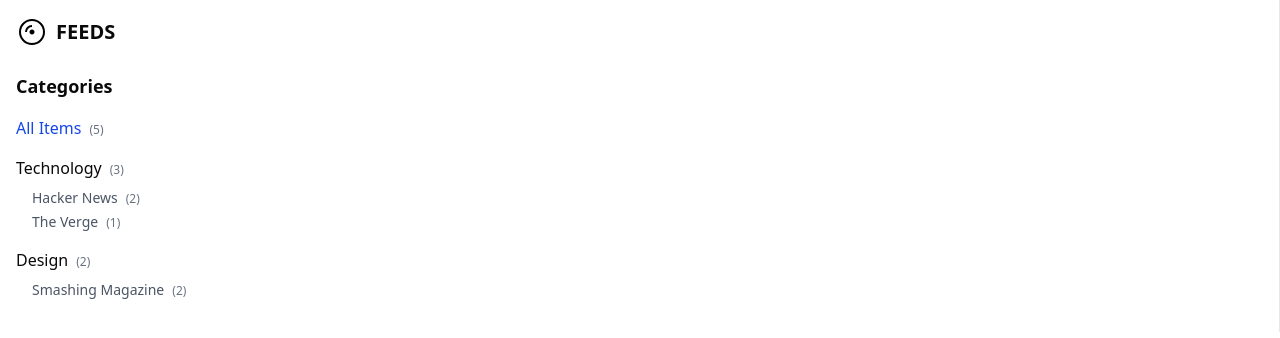
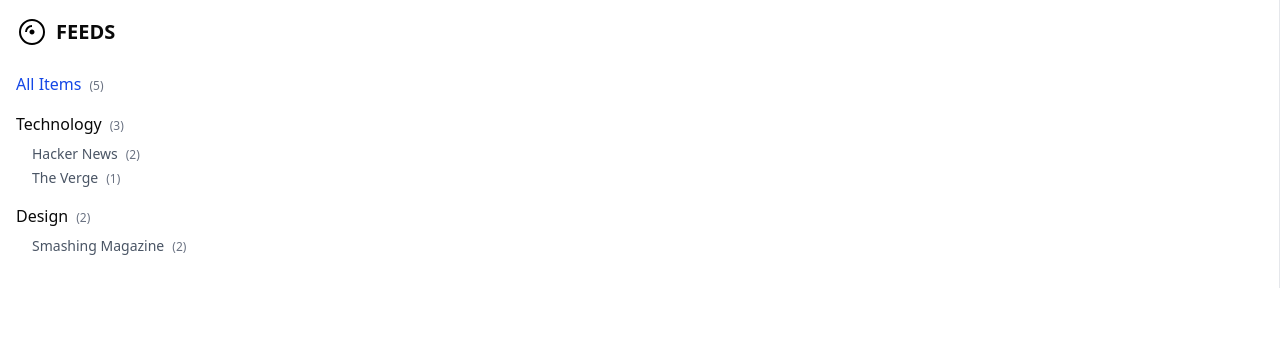
Before and after one commit to llun/vibe-feeds, a Next.js app: page / in a window 1280 px wide. Shown: the top 338 px of the page. Built offline with nearby package versions, Linux system fonts and the light colour scheme.

Commit message:
Remove 'Categories' heading from navigation

```diff
--- a/src/components/CategoryList.tsx
+++ b/src/components/CategoryList.tsx
@@ -36,7 +36,6 @@ export function CategoryList({
           <h1 className="text-xl font-bold ml-2">FEEDS</h1>
         </Link>
       </div>
-      <h2 className="text-lg font-semibold mb-4">Categories</h2>
       <div className="mb-4">
         <Link
           href="#all"
```
